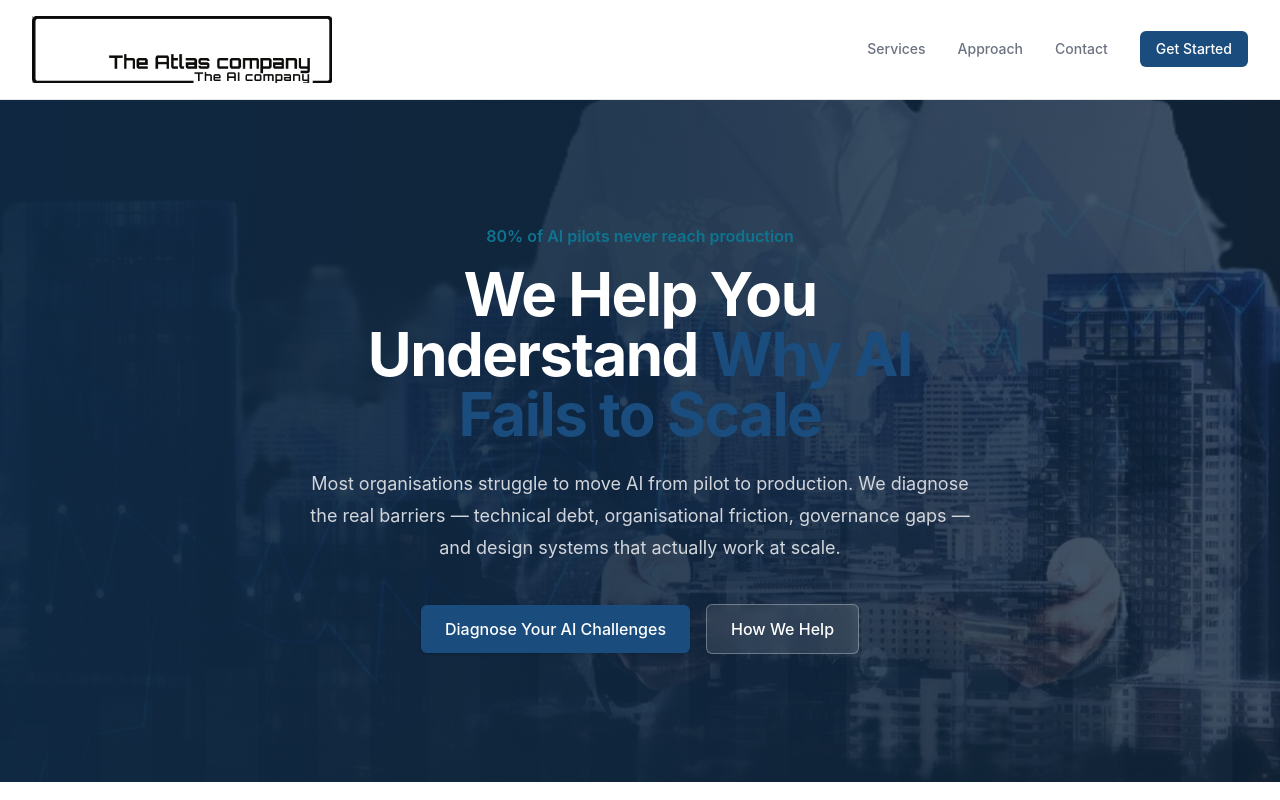
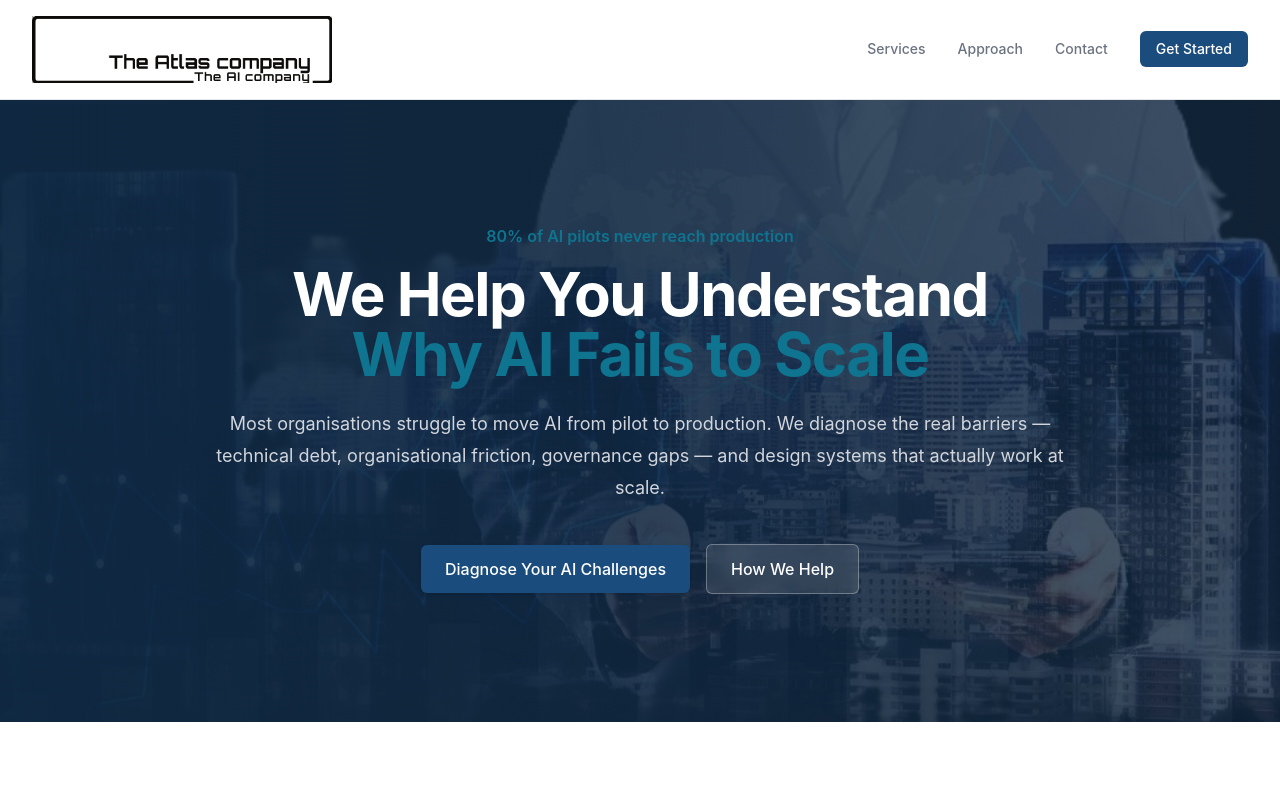
Before and after one commit to theatlassoftwarecompany/atlas-consult, a Next.js app: page / in a window 1280 px wide. Shown: the top 800 px of the page. Built offline with nearby package versions, Linux system fonts and the light colour scheme.

Commit message:
Colour and scaling

```diff
--- a/app/page.tsx
+++ b/app/page.tsx
@@ -133,11 +133,12 @@ export default function Home() {
         </div>
 
         <div className="relative mx-auto max-w-7xl px-6 lg:px-8 py-24 sm:py-32">
-          <div className="mx-auto max-w-2xl text-center">
+          <div className="mx-auto max-w-2xl lg:max-w-4xl text-center">
             <p className="text-base font-semibold text-accent mb-4">80% of AI pilots never reach production</p>
             <h1 className="text-4xl font-bold tracking-tight text-white sm:text-6xl">
-              We Help You Understand{" "}
-              <span className="text-primary">Why AI Fails to Scale</span>
+              We Help You Understand
+              <br />
+              <span className="text-accent">Why AI Fails to Scale</span>
             </h1>
             <p className="mt-6 text-lg leading-8 text-gray-300">
               Most organisations struggle to move AI from pilot to production. We diagnose the real barriers — technical debt, organisational friction, governance gaps — and design systems that actually work at scale.
```
